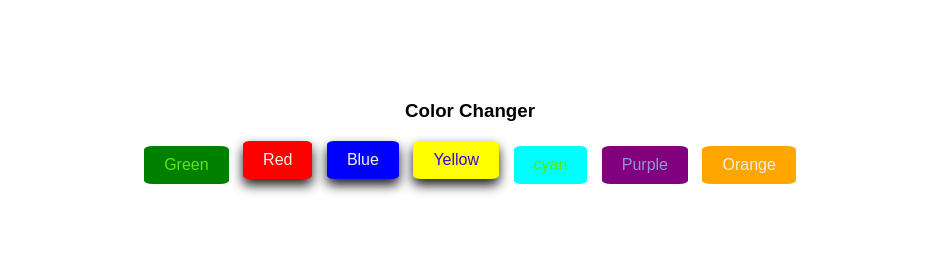
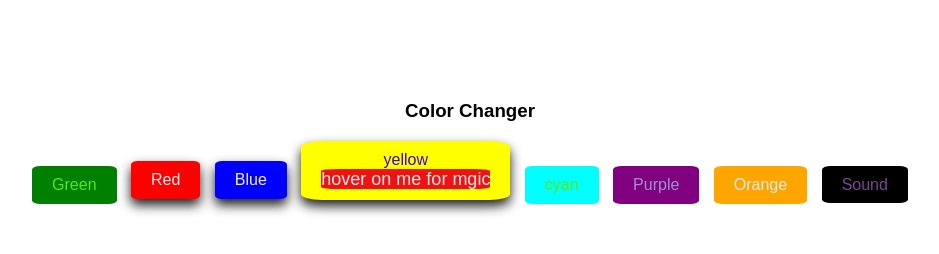
Before and after one commit to bab1bar/AbdulRahmanUnique, a plain HTML site: page colorFlip.html in a window 1280 px wide. Both pictures are taken after a click on the button "Orange". Shown: the whole page, without its empty margins (170-1109 px from the left). Drawn offline with Linux system fonts and the light colour scheme.

Commit message:
Add files via upload

```diff
--- a/colorFlip.html
+++ b/colorFlip.html
@@ -8,14 +8,19 @@
 
 </head>
 <body>
+
+
     <h3 class="color">Color Changer</h3>
     <button id="green">Green</button>
   <button id="red">Red</button>
   <button id="blue">Blue</button>
-   <button id="yellow">Yellow</button>
+
+   <button id="yellow">yellow<br>
+   <span class="magic"> hover on me for mgic</span></button>
     <button id="cyan">cyan</button>
     <button id="purple">Purple</button>
     <button id="orange">Orange</button>
+      <buton id="soundButton">Sound</buton>
 
 
     <script src="script.js"></script>
--- a/script.js
+++ b/script.js
@@ -27,10 +27,11 @@ document.getElementById("orange").onclick = function() {
 }
 
 
- orange.addEventListener("mouseenter", () => {
-      document.body.style.backgroundColor = "lightblue";
-    });
-
+orange.addEventListener("click", () => {
+  document.body.style.backgroundColor = "lightblue";
+  sound.currentTime = 0;
+  sound.play();
+});
  orange.addEventListener("mouseleave", () => {
       document.body.style.backgroundColor = "white";
  });
@@ -44,3 +45,15 @@ document.getElementById("orange").onclick = function() {
       document.body.style.backgroundColor = colors[index];
      index = (index + 1) % colors.length; // loop back after last color
     });
+
+// get button by ID
+const button = document.getElementById("soundButton");
+
+// create Audio object
+const sound = new Audio("sounds/sound1.wav"); // replace with your sound file path
+
+// play sound on click
+button.addEventListener("click", () => {
+  sound.currentTime = 0; // restart sound if clicked quickly again
+  sound.play();
+});
--- a/styles.css
+++ b/styles.css
@@ -15,7 +15,16 @@
 
 
 
-
+#soundButton{
+    border-radius: var(--border-radius);
+    background-color: rgb(0, 0, 0);
+    color: rgb(125, 70, 146);
+    border: none;
+    padding: 10px 20px;
+    cursor: pointer;
+    font-size: 16px;
+    margin: 5px;
+}
 
 
 #green {
```
